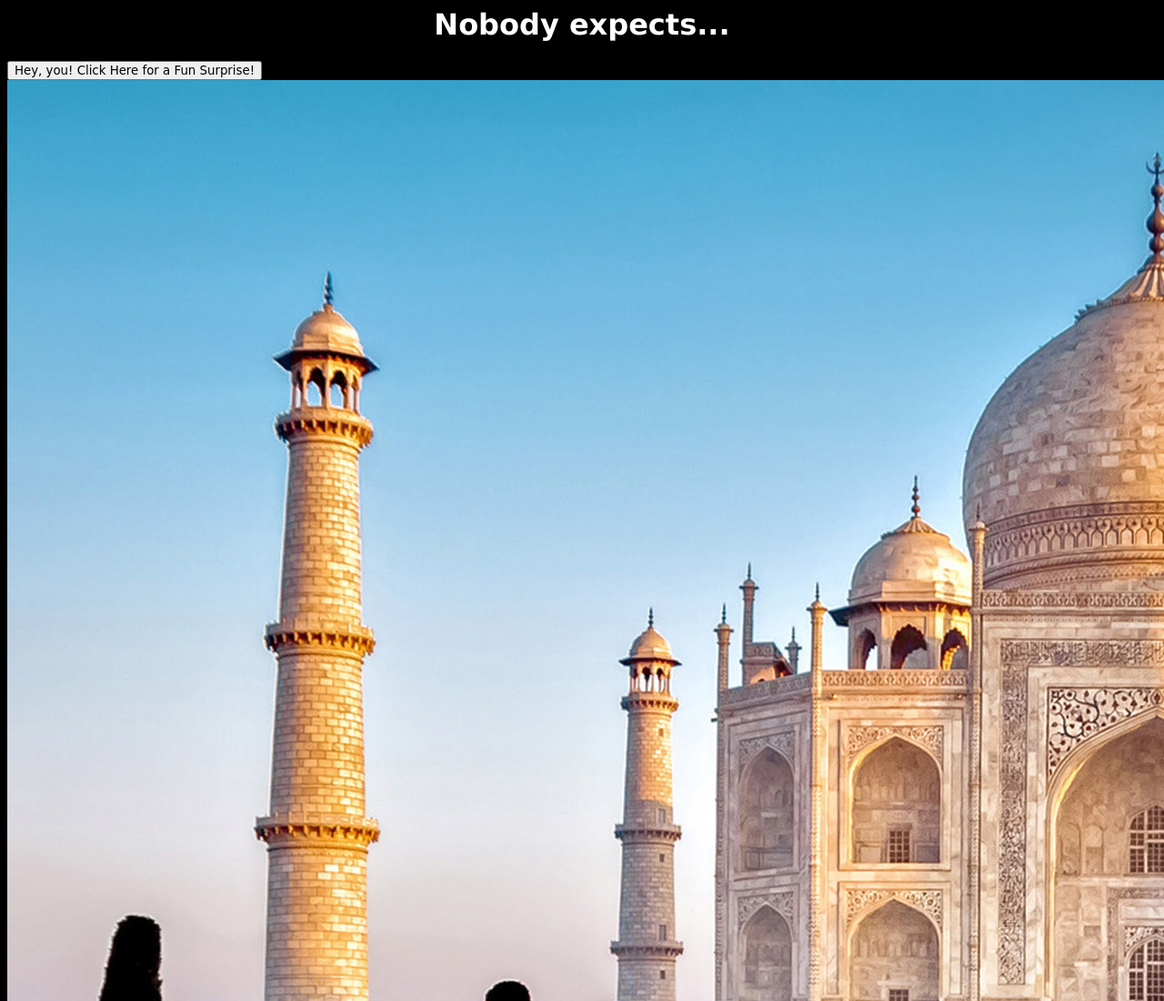
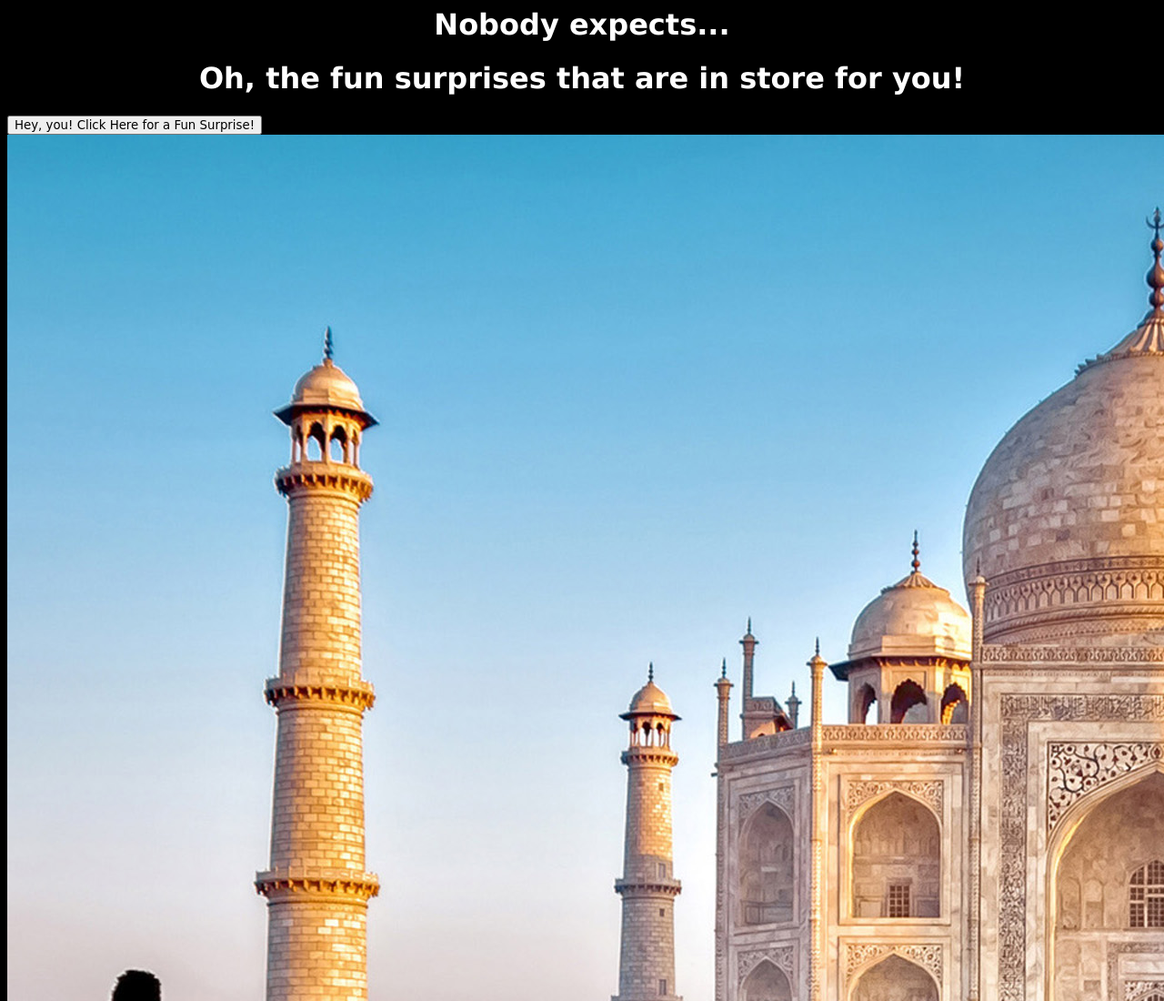
Before and after one commit to h-packard/just-for-fun-mattdamon, a plain HTML site: page index.html in a window 1280 px wide. Shown: the top 1100 px of the page at 91% size. Drawn offline with nearby package versions, Linux system fonts and the light colour scheme.

Commit message:
Added an additional H1

```diff
--- a/index.html
+++ b/index.html
@@ -5,6 +5,7 @@
 </head>
 <body>
 	<h1> Nobody expects... </h1>
+  <h1> Oh, the fun surprises that are in store for you!</h1>
 	<div>
 		<button class="myButton">
 			Hey, you! Click Here for a Fun Surprise!
```
